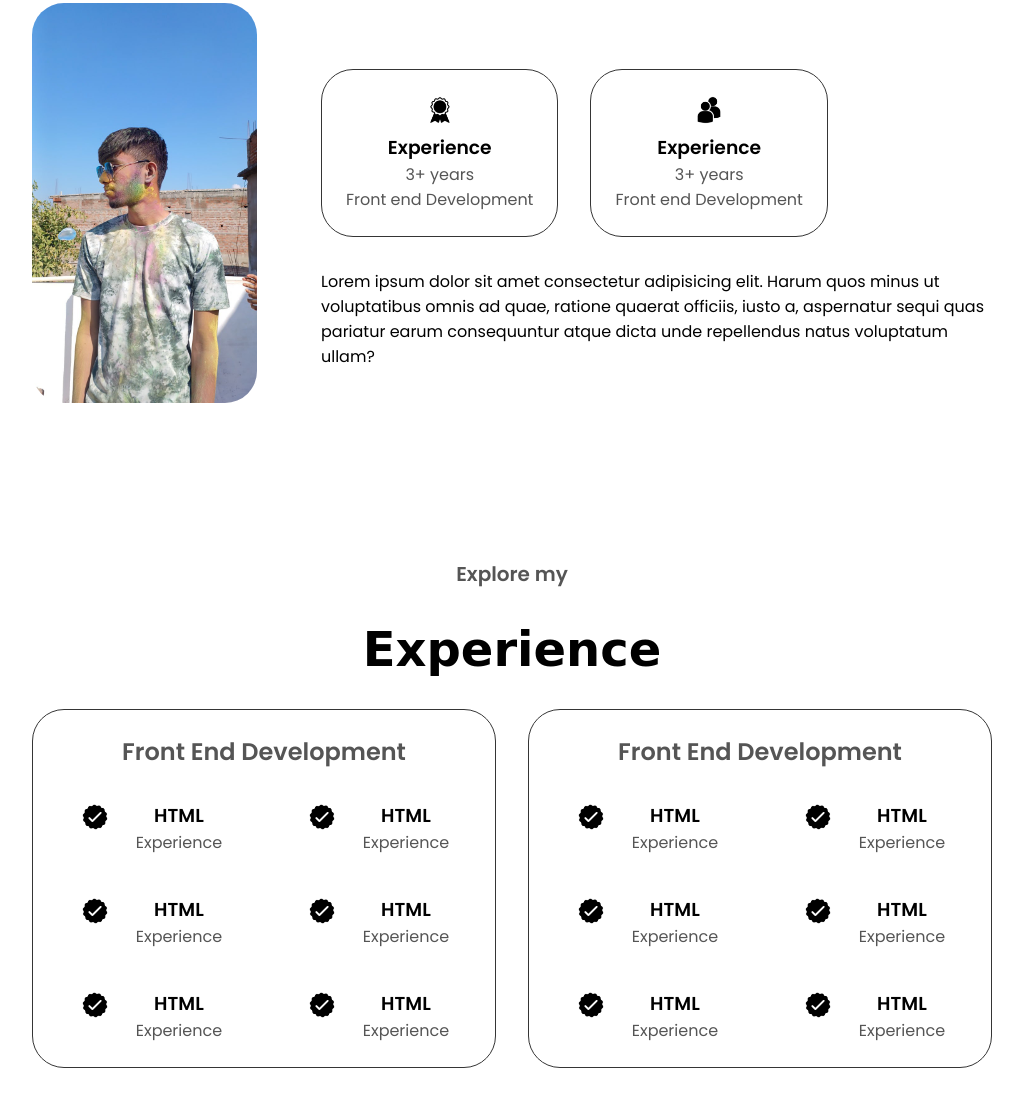
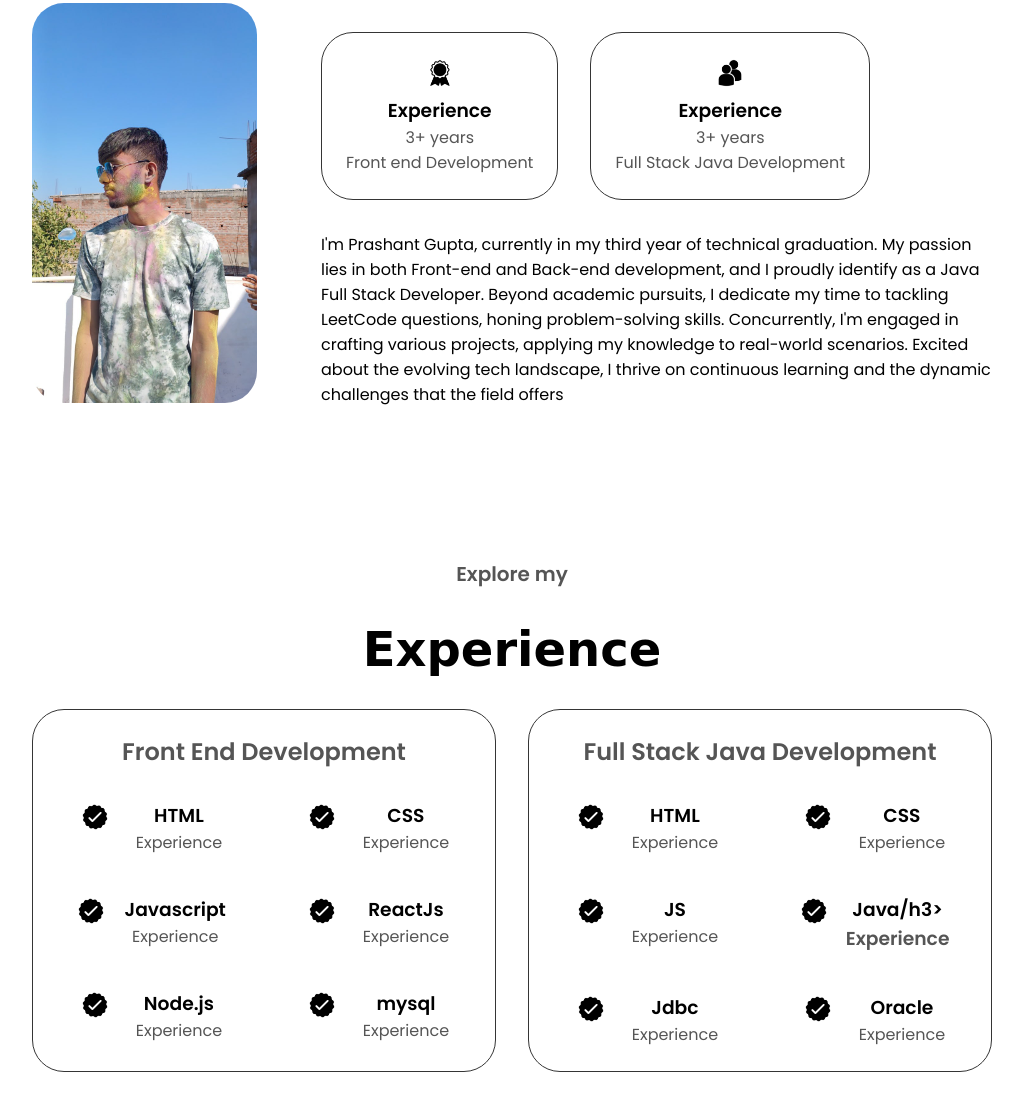
Before and after one commit to PrashantG1234/My-PortFolio, a plain HTML site: page index.html in a window 1280 px wide. Shown: the part 1137-2244 px from the top of the page, without its empty margins (128-1151 px from the left). Drawn offline with nearby package versions, Linux system fonts and the light colour scheme; a web font is replaced by a local one.

Commit message:
updated to latest changes

```diff
--- a/index.html
+++ b/index.html
@@ -88,14 +88,11 @@
             <div class="details-container">
               <img src="icons/education.png" alt="" class="icon" />
               <h3>Experience</h3>
-              <p>3+ years <br />Front end Development</p>
+              <p>3+ years <br />Full Stack Java Development</p>
             </div>
           </div>
           <div class="text-container">
-            Lorem ipsum dolor sit amet consectetur adipisicing elit. Harum quos
-            minus ut voluptatibus omnis ad quae, ratione quaerat officiis, iusto
-            a, aspernatur sequi quas pariatur earum consequuntur atque dicta
-            unde repellendus natus voluptatum ullam?
+            I'm Prashant Gupta, currently in my third year of technical graduation. My passion lies in both Front-end and Back-end development, and I proudly identify as a Java Full Stack Developer. Beyond academic pursuits, I dedicate my time to tackling LeetCode questions, honing problem-solving skills. Concurrently, I'm engaged in crafting various projects, applying my knowledge to real-world scenarios. Excited about the evolving tech landscape, I thrive on continuous learning and the dynamic challenges that the field offers
           </div>
         </div>
       </div>
@@ -120,42 +117,42 @@
             <article>
               <img src="icons/checkmark.png" alt="icon" class="icon">
               <div>
-                <h3>HTML</h3>
+                <h3>CSS</h3>
                 <p>Experience</p>
               </div>
             </article>
             <article>
               <img src="icons/checkmark.png" alt="icon" class="icon">
               <div>
-                <h3>HTML</h3>
+                <h3>Javascript</h3>
                 <p>Experience</p>
               </div>
             </article>
             <article>
               <img src="icons/checkmark.png" alt="icon" class="icon">
               <div>
-                <h3>HTML</h3>
+                <h3>ReactJs</h3>
                 <p>Experience</p>
               </div>
             </article>
             <article>
               <img src="/icons/checkmark.png" alt="icon" class="icon">
               <div>
-                <h3>HTML</h3>
+                <h3>Node.js</h3>
                 <p>Experience</p>
               </div>
             </article>
             <article>
               <img src="/icons/checkmark.png" alt="icon" class="icon">
               <div>
-                <h3>HTML</h3>
+                <h3>mysql</h3>
                 <p>Experience</p>
               </div>
             </article>
           </div>
           </div>
           <div class="details-container">
-            <h2 class="experience-sub-title">Front End Development</h2>
+            <h2 class="experience-sub-title">Full Stack Java Development</h2>
             <div class="article-container">
             <article>
               <img src="/icons/checkmark.png" alt="icon" class="icon">
@@ -167,35 +164,35 @@
             <article>
               <img src="/icons/checkmark.png" alt="icon" class="icon">
               <div>
-                <h3>HTML</h3>
+                <h3>CSS</h3>
                 <p>Experience</p>
               </div>
             </article>
             <article>
               <img src="/icons/checkmark.png" alt="icon" class="icon">
               <div>
-                <h3>HTML</h3>
+                <h3>JS</h3>
                 <p>Experience</p>
               </div>
             </article>
             <article>
               <img src="/icons/checkmark.png" alt="icon" class="icon">
               <div>
-                <h3>HTML</h3>
+                <h3>Java/h3>
                 <p>Experience</p>
               </div>
             </article>
             <article>
               <img src="/icons/checkmark.png" alt="icon" class="icon">
               <div>
-                <h3>HTML</h3>
+                <h3>Jdbc</h3>
                 <p>Experience</p>
               </div>
             </article>
             <article>
               <img src="/icons/checkmark.png" alt="icon" class="icon">
               <div>
-                <h3>HTML</h3>
+                <h3>Oracle</h3>
                 <p>Experience</p>
               </div>
             </div>
@@ -218,7 +215,7 @@
             <div class="article-container">
               <img src="project-1.png" alt="icon" class="project-img">
             </div>
-            <h2 class="experience-sub-title">SCALive Website</h2>
+            <h2 class="experience-sub-title">Amazon Clone</h2>
             <div class="btn-container">
               <button class=" btn btn-color-2">GitHub</button>
               <button class=" btn btn-color-2">Live Demo</button>
@@ -229,7 +226,7 @@
             <div class="article-container">
               <img src="project-2.png" alt="icon" class="project-img">
             </div>
-            <h2 class="experience-sub-title">SCALive Website</h2>
+            <h2 class="experience-sub-title">Netflix Clone</h2>
             <div class="btn-container">
               <button class=" btn btn-color-2">GitHub</button>
               <button class=" btn btn-color-2">Live Demo</button>
@@ -257,7 +254,7 @@
       <div class="contact-info-upper-container">
         <div class="contact-info-container">
           <img src="icons/email.png" alt="icon" class="icon">
-          <p><a href="mailto:itsprashant.gupta01@gmail.com">mailMe@prashant</a></p>
+          <p><a href="mailto:itsprashant.gupta01@gmail.com">mailme@prashant</a></p>
         </div>
         <div class="contact-info-container">
           <img src="icons/linkedin.png" alt="icon" class="icon">
@@ -272,9 +269,9 @@
         <div class="nav-links-container">
           <ul class="nav-links">
             <li><a href="#about">About</a></li>
-            <li><a href="#about">Experience</a></li>
-            <li><a href="#about">Project</a></li>
-            <li><a href="#about">Contact</a></li>
+            <li><a href="#experience">Experience</a></li>
+            <li><a href="#project">Project</a></li>
+            <li><a href="#contact">Contact</a></li>
           </ul>
         </div>
       <p>Copyright &#169; 2023 Prashant All rights Reserverd.</p>
```
